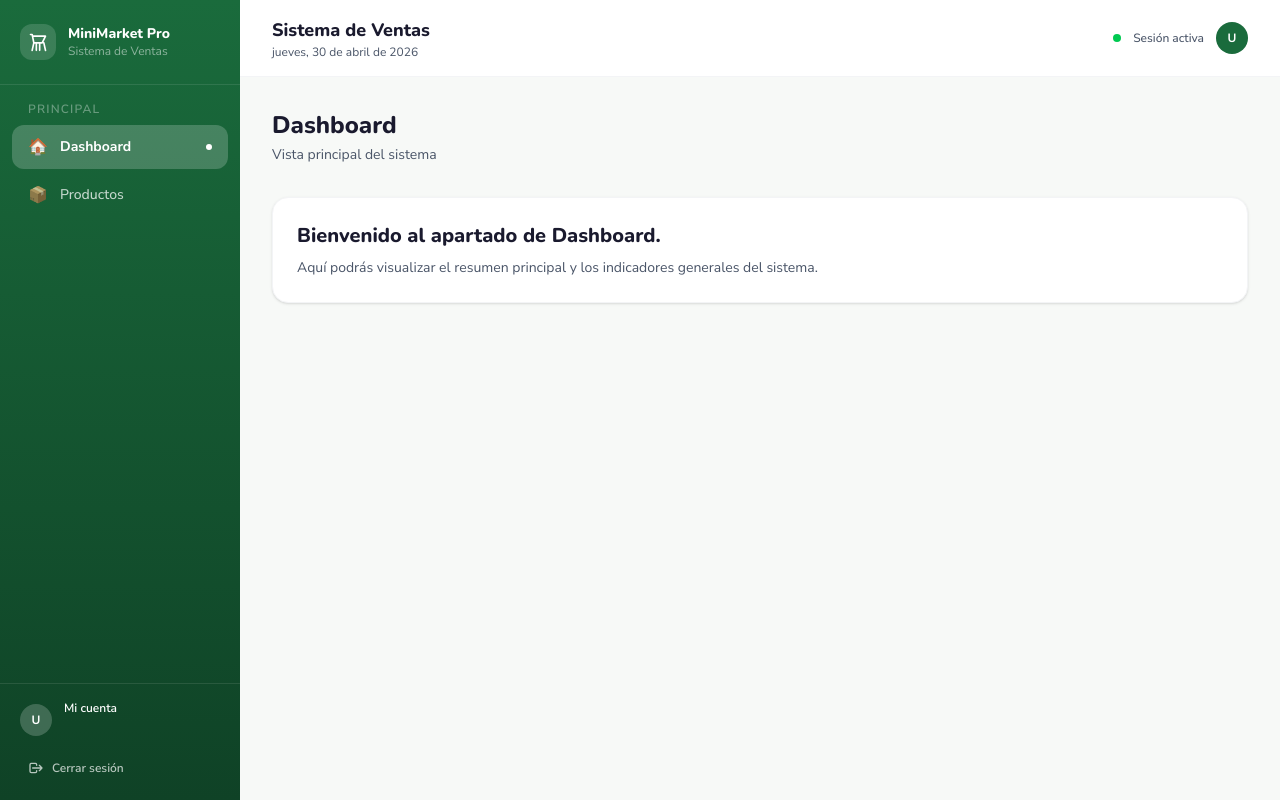
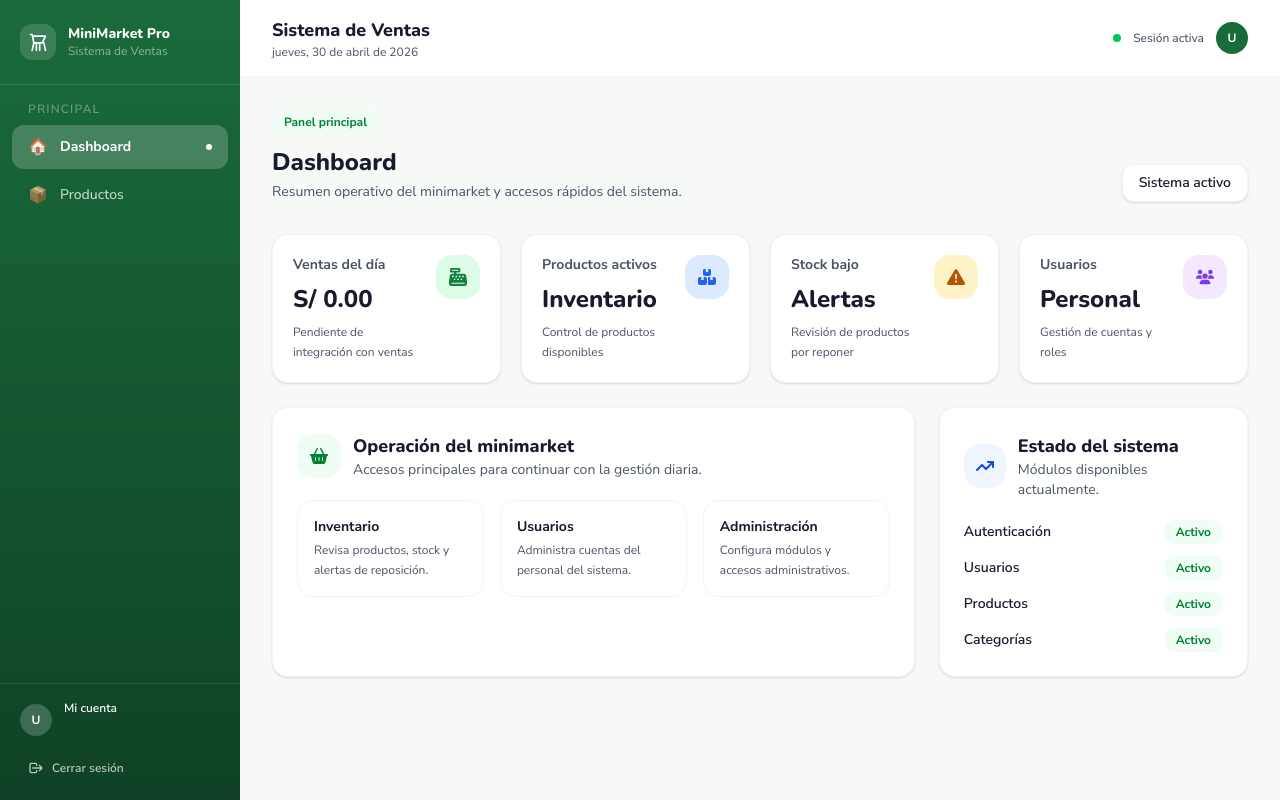
Before and after one commit to GestionMiniMarket/GestionD3ventasMiniMarket, a React app in the folder frontend/: page /dashboard in a window 1280 px wide. Built offline with nearby package versions, Linux system fonts and the light colour scheme; sample sign-in values are in the browser's storage; the HTML template or start-up script is replaced by a standard one.

Commit message:
Mejora diseño del dashboard principal

```diff
--- a/frontend/src/pages/DashboardPage.jsx
+++ b/frontend/src/pages/DashboardPage.jsx
@@ -1,22 +1,183 @@
+import {
+  FaBasketShopping,
+  FaBoxesStacked,
+  FaTriangleExclamation,
+  FaUsers,
+  FaArrowTrendUp,
+  FaCashRegister,
+} from "react-icons/fa6";
+
 export default function Dashboard() {
+  const indicadores = [
+    {
+      titulo: "Ventas del día",
+      valor: "S/ 0.00",
+      detalle: "Pendiente de integración con ventas",
+      icono: FaCashRegister,
+      color: "#15803d",
+      fondo: "#dcfce7",
+    },
+    {
+      titulo: "Productos activos",
+      valor: "Inventario",
+      detalle: "Control de productos disponibles",
+      icono: FaBoxesStacked,
+      color: "#2563eb",
+      fondo: "#dbeafe",
+    },
+    {
+      titulo: "Stock bajo",
+      valor: "Alertas",
+      detalle: "Revisión de productos por reponer",
+      icono: FaTriangleExclamation,
+      color: "#b45309",
+      fondo: "#fef3c7",
+    },
+    {
+      titulo: "Usuarios",
+      valor: "Personal",
+      detalle: "Gestión de cuentas y roles",
+      icono: FaUsers,
+      color: "#7c3aed",
+      fondo: "#f3e8ff",
+    },
+  ];
+
   return (
     <div>
-      <div className="mb-8">
-        <h2 className="text-2xl font-extrabold" style={{ fontFamily: "'Nunito', sans-serif", color: "var(--text-dark)" }}>
+      <div className="flex flex-col lg:flex-row lg:items-end lg:justify-between gap-4 mb-8">
+        <div>
+          <span className="inline-flex items-center px-3 py-1 rounded-full text-xs font-bold bg-green-50 text-green-700 mb-3">
+            Panel principal
+          </span>
+
+          <h2
+            className="text-2xl font-extrabold"
+            style={{ fontFamily: "'Nunito', sans-serif", color: "var(--text-dark)" }}
+          >
             Dashboard
           </h2>
+
           <p className="text-sm mt-1" style={{ color: "var(--text-mid)" }}>
-          Vista principal del sistema
+            Resumen operativo del minimarket y accesos rápidos del sistema.
           </p>
         </div>
 
-      <div className="card p-6">
-        <h3 className="text-xl font-extrabold mb-2" style={{ fontFamily: "'Nunito', sans-serif" }}>
-          Bienvenido al apartado de Dashboard.
+        <div className="text-sm font-semibold px-4 py-2 rounded-xl bg-white border border-gray-100 shadow-sm">
+          Sistema activo
+        </div>
+      </div>
+
+      <div className="grid grid-cols-1 md:grid-cols-2 xl:grid-cols-4 gap-5 mb-6">
+        {indicadores.map((item) => {
+          const Icono = item.icono;
+
+          return (
+            <div key={item.titulo} className="card p-5">
+              <div className="flex items-start justify-between gap-4">
+                <div>
+                  <p className="text-sm font-bold mb-2" style={{ color: "var(--text-mid)" }}>
+                    {item.titulo}
+                  </p>
+
+                  <h3
+                    className="text-2xl font-extrabold"
+                    style={{ fontFamily: "'Nunito', sans-serif" }}
+                  >
+                    {item.valor}
+                  </h3>
+
+                  <p className="text-xs mt-2 leading-relaxed" style={{ color: "var(--text-mid)" }}>
+                    {item.detalle}
+                  </p>
+                </div>
+
+                <div
+                  className="w-11 h-11 rounded-2xl flex items-center justify-center shrink-0"
+                  style={{ background: item.fondo, color: item.color }}
+                >
+                  <Icono className="text-lg" />
+                </div>
+              </div>
+            </div>
+          );
+        })}
+      </div>
+
+      <div className="grid grid-cols-1 xl:grid-cols-3 gap-6">
+        <div className="card p-6 xl:col-span-2">
+          <div className="flex items-center gap-3 mb-5">
+            <div className="w-11 h-11 rounded-2xl bg-green-50 text-green-700 flex items-center justify-center">
+              <FaBasketShopping className="text-lg" />
+            </div>
+
+            <div>
+              <h3
+                className="text-lg font-extrabold"
+                style={{ fontFamily: "'Nunito', sans-serif" }}
+              >
+                Operación del minimarket
               </h3>
               <p className="text-sm" style={{ color: "var(--text-mid)" }}>
-          Aquí podrás visualizar el resumen principal y los indicadores generales del sistema.
+                Accesos principales para continuar con la gestión diaria.
               </p>
+            </div>
+          </div>
+
+          <div className="grid grid-cols-1 md:grid-cols-3 gap-4">
+            <a href="/productos" className="p-4 rounded-2xl border border-gray-100 hover:bg-gray-50 transition-all">
+              <p className="font-bold text-sm mb-1">Inventario</p>
+              <p className="text-xs leading-relaxed" style={{ color: "var(--text-mid)" }}>
+                Revisa productos, stock y alertas de reposición.
+              </p>
+            </a>
+
+            <a href="/usuarios" className="p-4 rounded-2xl border border-gray-100 hover:bg-gray-50 transition-all">
+              <p className="font-bold text-sm mb-1">Usuarios</p>
+              <p className="text-xs leading-relaxed" style={{ color: "var(--text-mid)" }}>
+                Administra cuentas del personal del sistema.
+              </p>
+            </a>
+
+            <a href="/admin" className="p-4 rounded-2xl border border-gray-100 hover:bg-gray-50 transition-all">
+              <p className="font-bold text-sm mb-1">Administración</p>
+              <p className="text-xs leading-relaxed" style={{ color: "var(--text-mid)" }}>
+                Configura módulos y accesos administrativos.
+              </p>
+            </a>
+          </div>
+        </div>
+
+        <div className="card p-6">
+          <div className="flex items-center gap-3 mb-5">
+            <div className="w-11 h-11 rounded-2xl bg-blue-50 text-blue-700 flex items-center justify-center">
+              <FaArrowTrendUp className="text-lg" />
+            </div>
+
+            <div>
+              <h3
+                className="text-lg font-extrabold"
+                style={{ fontFamily: "'Nunito', sans-serif" }}
+              >
+                Estado del sistema
+              </h3>
+              <p className="text-sm" style={{ color: "var(--text-mid)" }}>
+                Módulos disponibles actualmente.
+              </p>
+            </div>
+          </div>
+
+          <div className="space-y-3">
+            {["Autenticación", "Usuarios", "Productos", "Categorías"].map((modulo) => (
+              <div key={modulo} className="flex items-center justify-between text-sm">
+                <span className="font-semibold">{modulo}</span>
+                <span className="px-3 py-1 rounded-full bg-green-50 text-green-700 text-xs font-bold">
+                  Activo
+                </span>
+              </div>
+            ))}
+          </div>
+        </div>
       </div>
     </div>
   );
```
Lines whose indentation alone changed are shown as unchanged.
